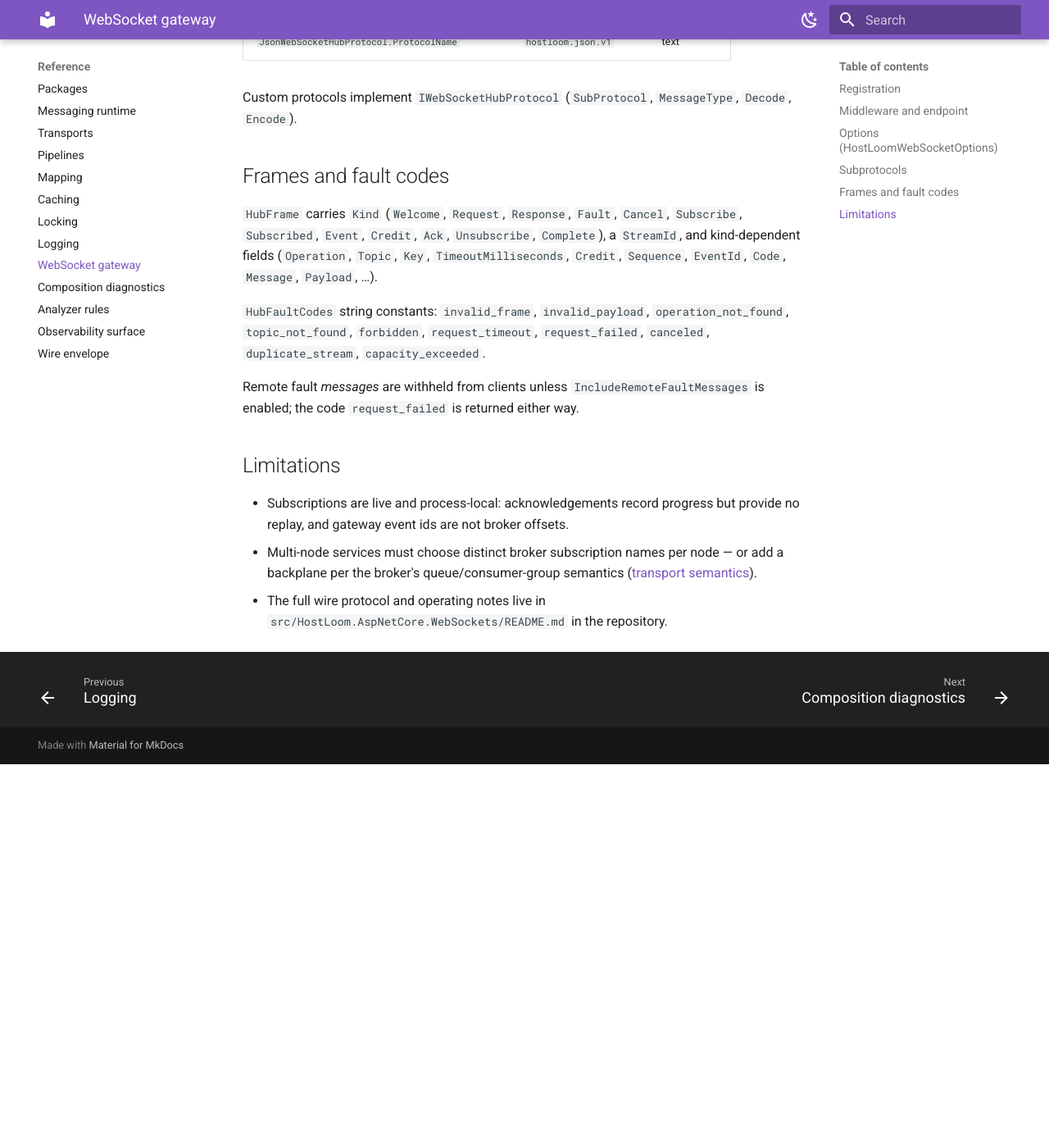
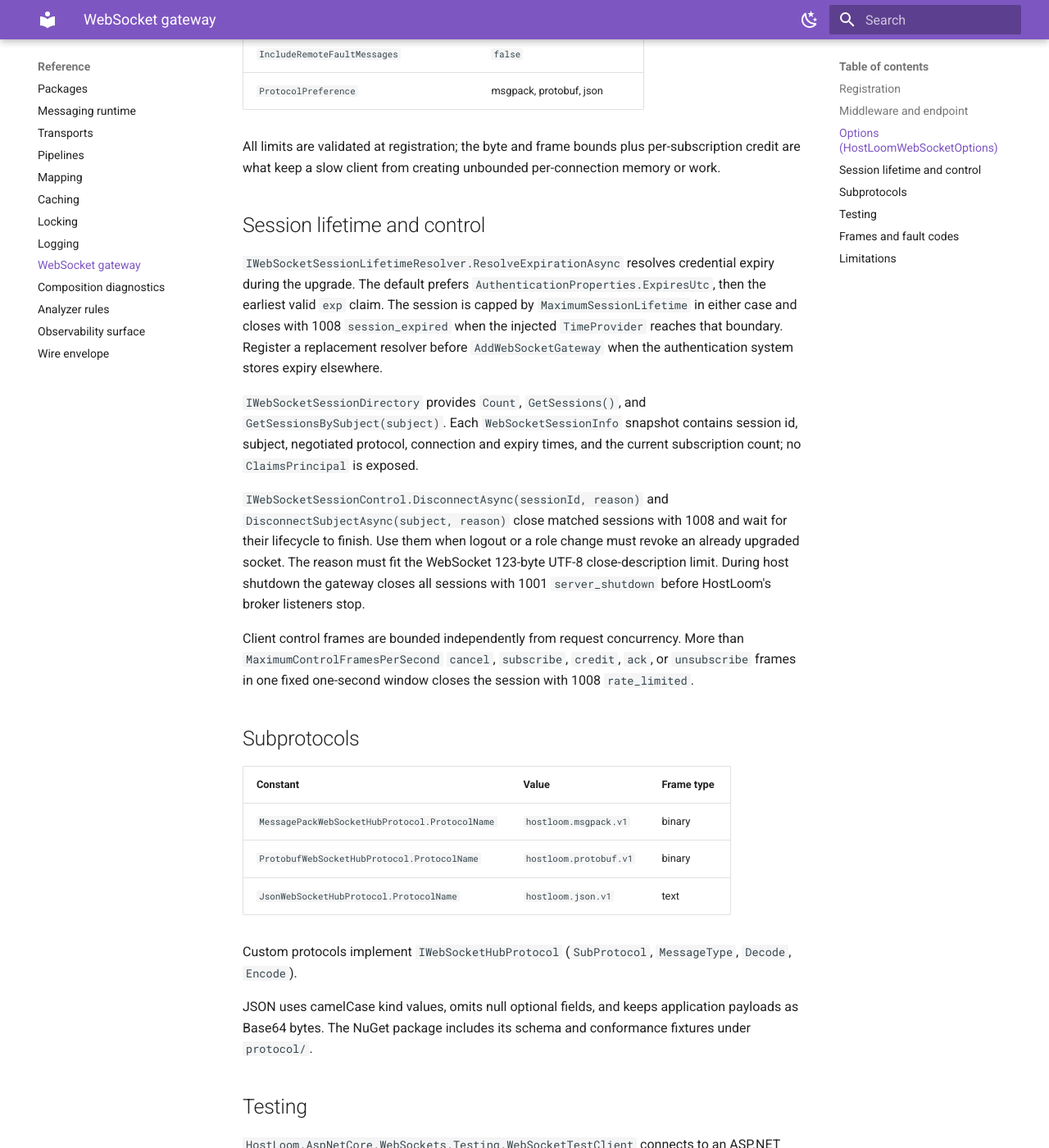
Before and after one commit to kidoz/hostloom, an MkDocs documentation site: the page built from docs/reference/websocket-gateway.md, in a window 1280 px wide and 1400 px high, scrolled down 2106 px. Shown: the whole window at 82% size. Built offline with MkDocs 1.6.1 and Material for MkDocs 9.7.7, drawn with Linux system fonts in a browser that asks for light colours; before the commit the page ends 3038 px from its top, so only the background shows below that; some of the changed text lies outside the part shown.

Commit message:
Document WebSocket origin validation, session control, and testing

```diff
--- a/docs/reference/websocket-gateway.md
+++ b/docs/reference/websocket-gateway.md
@@ -48,10 +48,19 @@
 acceptable subprotocol. Named policies are evaluated again per operation
 (`WebSocketOperationResource`) and per topic (`WebSocketTopicResource`).
 
+A supplied Origin is validated before the upgrade. `SameOrigin` is the default;
+`AllowList` accepts configured exact origins and `Disabled` opts out. Native clients
+may omit Origin by default; set `AllowMissingOrigin` to `false` for browser-only endpoints.
+The gateway uses the effective ASP.NET Core request scheme and host, so trusted forwarded
+headers must be configured earlier in the middleware pipeline.
+
 ## Options (`HostLoomWebSocketOptions`)
 
 | Option | Default |
 | --- | --- |
+| `OriginMode` | `SameOrigin` |
+| `AllowMissingOrigin` | `true` |
+| `AllowedOrigins` | empty |
 | `MaximumMessageSize` | 64 KiB |
 | `ReceiveBufferSize` | 4 KiB |
 | `MaximumQueuedBytesPerConnection` | 256 KiB |
@@ -59,6 +68,9 @@
 | `MaximumConcurrentRequestsPerConnection` | 8 |
 | `MaximumSubscriptionsPerConnection` | 32 |
 | `MaximumCreditPerSubscription` | 1024 |
+| `MaximumControlFramesPerSecond` | 50 |
+| `MaximumSessionLifetime` | 12 h |
+| `SubjectClaimType` | `ClaimTypes.NameIdentifier` |
 | `DefaultRequestTimeout` | 10 s |
 | `MaximumRequestTimeout` | 30 s |
 | `RequireAuthenticatedUser` | `true` |
@@ -68,6 +80,29 @@
 All limits are validated at registration; the byte and frame bounds plus
 per-subscription credit are what keep a slow client from creating
 unbounded per-connection memory or work.
+
+## Session lifetime and control
+
+`IWebSocketSessionLifetimeResolver.ResolveExpirationAsync` resolves credential expiry during the
+upgrade. The default prefers `AuthenticationProperties.ExpiresUtc`, then the earliest valid `exp`
+claim. The session is capped by `MaximumSessionLifetime` in either case and closes with 1008
+`session_expired` when the injected `TimeProvider` reaches that boundary. Register a replacement
+resolver before `AddWebSocketGateway` when the authentication system stores expiry elsewhere.
+
+`IWebSocketSessionDirectory` provides `Count`, `GetSessions()`, and
+`GetSessionsBySubject(subject)`. Each `WebSocketSessionInfo` snapshot contains session id, subject,
+negotiated protocol, connection and expiry times, and the current subscription count; no
+`ClaimsPrincipal` is exposed.
+
+`IWebSocketSessionControl.DisconnectAsync(sessionId, reason)` and
+`DisconnectSubjectAsync(subject, reason)` close matched sessions with 1008 and wait for their
+lifecycle to finish. Use them when logout or a role change must revoke an already upgraded socket.
+The reason must fit the WebSocket 123-byte UTF-8 close-description limit. During host shutdown the
+gateway closes all sessions with 1001 `server_shutdown` before HostLoom's broker listeners stop.
+
+Client control frames are bounded independently from request concurrency. More than
+`MaximumControlFramesPerSecond` `cancel`, `subscribe`, `credit`, `ack`, or `unsubscribe` frames in
+one fixed one-second window closes the session with 1008 `rate_limited`.
 
 ## Subprotocols
 
@@ -79,6 +114,15 @@
 
 Custom protocols implement `IWebSocketHubProtocol`
 (`SubProtocol`, `MessageType`, `Decode`, `Encode`).
+
+JSON uses camelCase kind values, omits null optional fields, and keeps application payloads as
+Base64 bytes. The NuGet package includes its schema and conformance fixtures under `protocol/`.
+
+## Testing
+
+`HostLoom.AspNetCore.WebSockets.Testing.WebSocketTestClient` connects to an ASP.NET Core
+`TestServer`, configures handshake headers, drives frames, and awaits common server frame kinds.
+It uses JSON v1 by default and accepts any `IWebSocketHubProtocol` in its constructor.
 
 ## Frames and fault codes
 
```
Also changed, not shown: README.md (+13 -0 lines), src/HostLoom.AspNetCore.WebSockets/README.md (+59 -7 lines).
